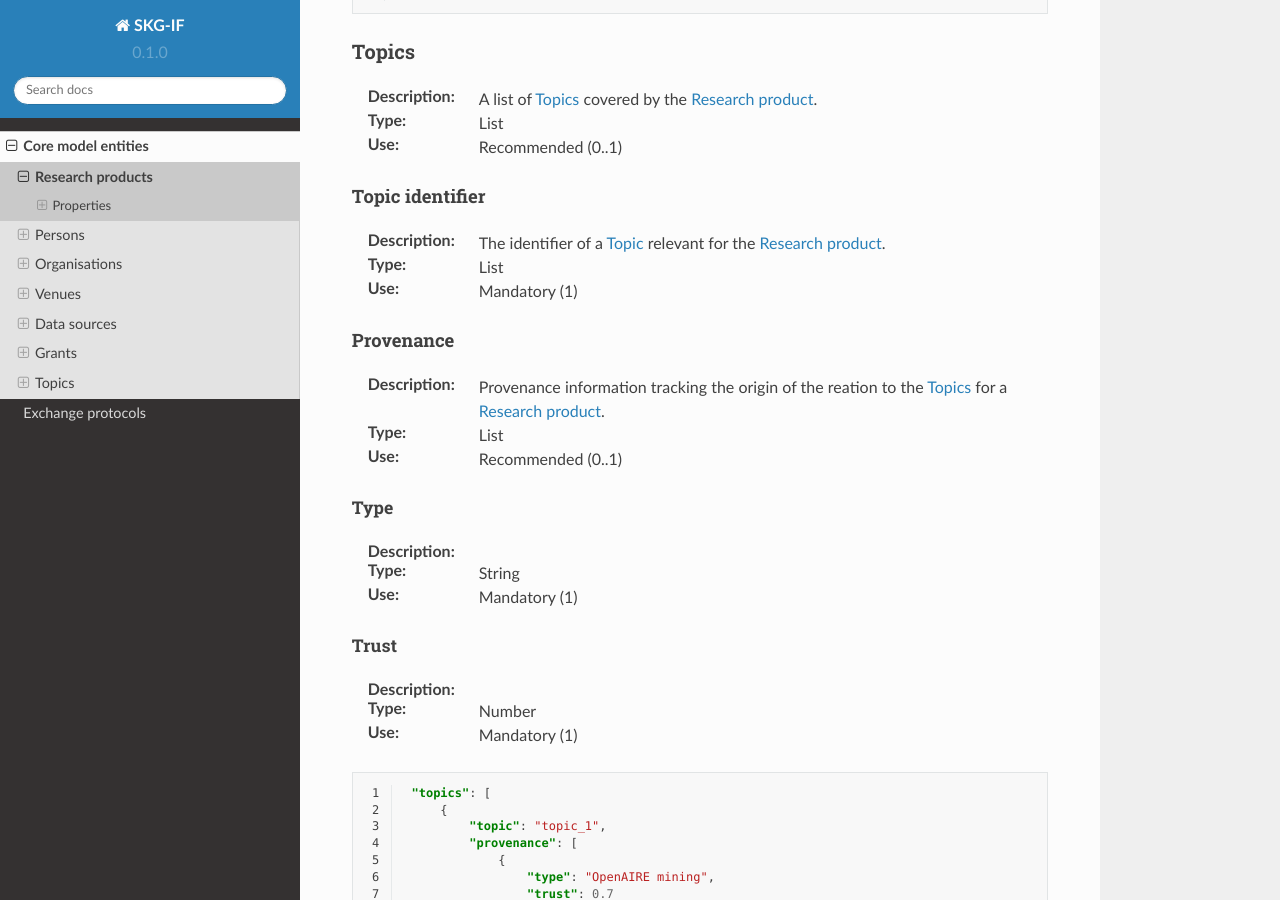
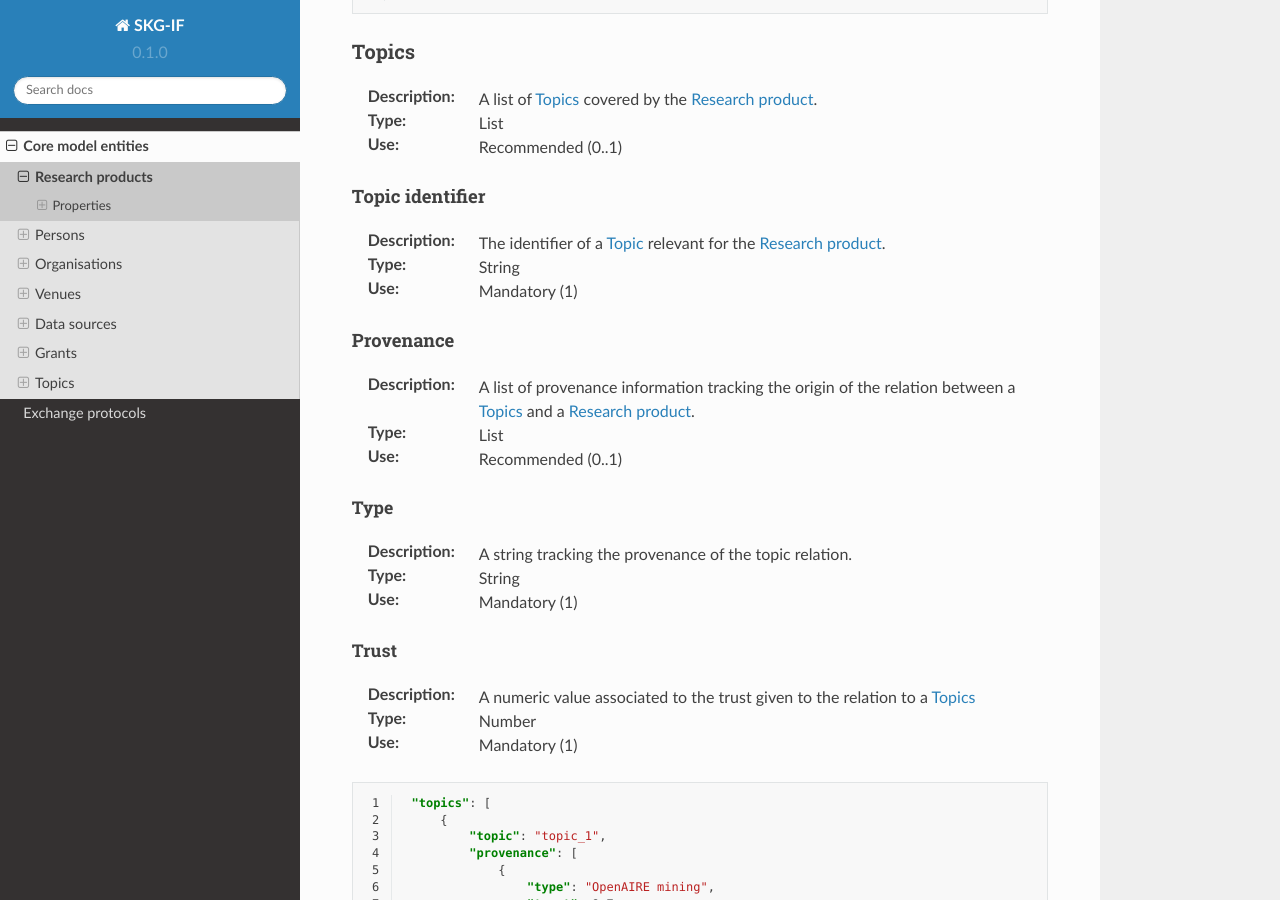
Before and after one commit to andremann/SKG-IF, a Sphinx documentation site: the page built from docs/source/products.rst, in a window 1280 px wide and 900 px high, scrolled down 2322 px. Built offline with Sphinx 7.4.7 and the Read the Docs theme 2.0.0, drawn with Linux system fonts in a browser that asks for light colours.

Commit message:
moving topic provenance to the relation to products

```diff
--- a/docs/source/products.rst
+++ b/docs/source/products.rst
@@ -109,24 +109,24 @@ Topics
 Topic identifier
 ^^^^^^^^^
 :Description: The identifier of a :ref:`Topic <Topic>` relevant for the :ref:`Research product <Research product>`.
-:Type: List
+:Type: String
 :Use: Mandatory (1)
 
 Provenance
 ^^^^^^^^^
-:Description: Provenance information tracking the origin of the reation to the :ref:`Topic` for a :ref:`Research product <Research product>`.
+:Description: A list of provenance information tracking the origin of the relation between a :ref:`Topic` and a :ref:`Research product <Research product>`.
 :Type: List
 :Use: Recommended (0..1)
 
 Type
 """"""""""""
-:Description:
+:Description: A string tracking the provenance of the topic relation.
 :Type: String
 :Use: Mandatory (1)
 
 Trust
 """"""""""""
-:Description:
+:Description: A numeric value associated to the trust given to the relation to a :ref:`Topic`
 :Type: Number
 :Use: Mandatory (1)
 
```
